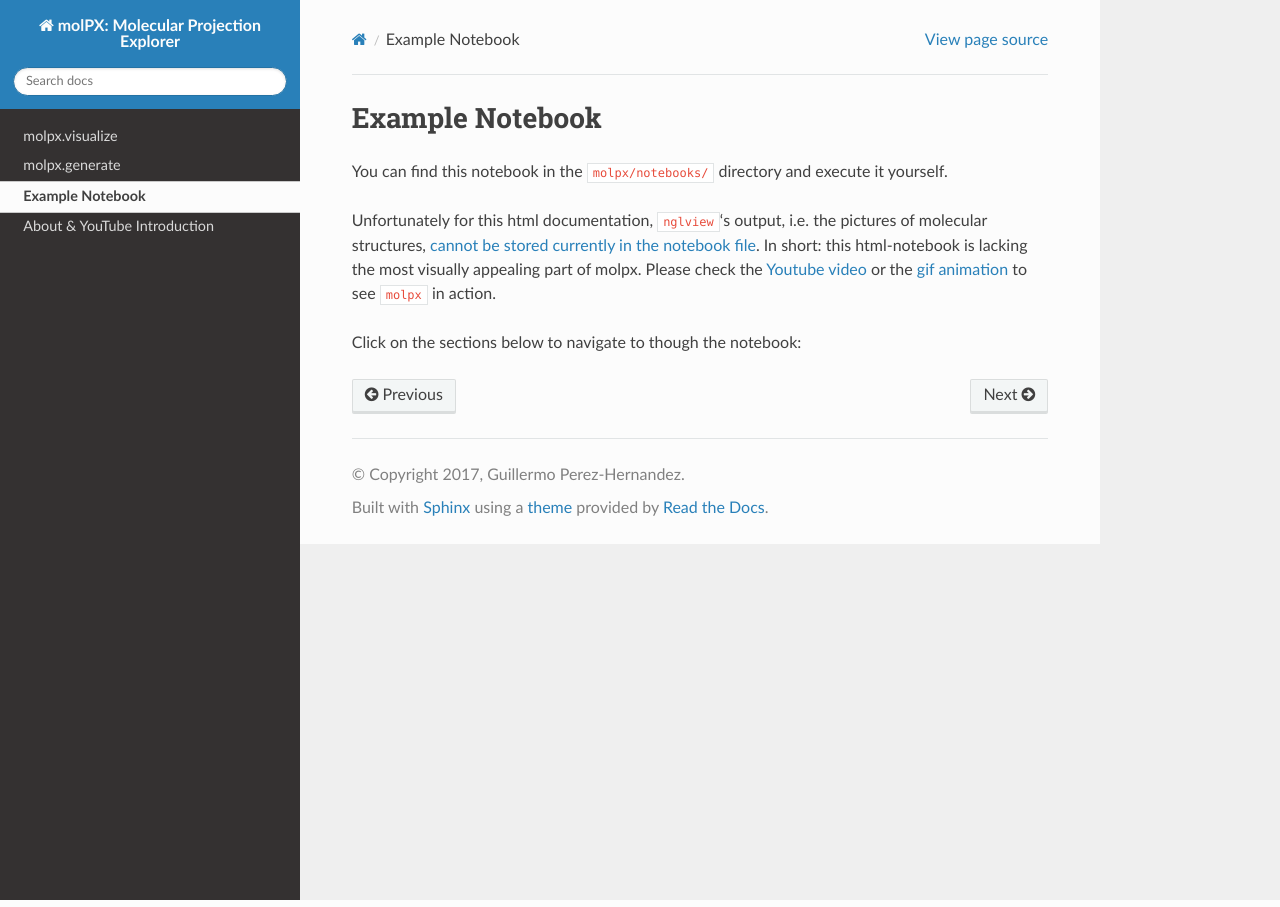
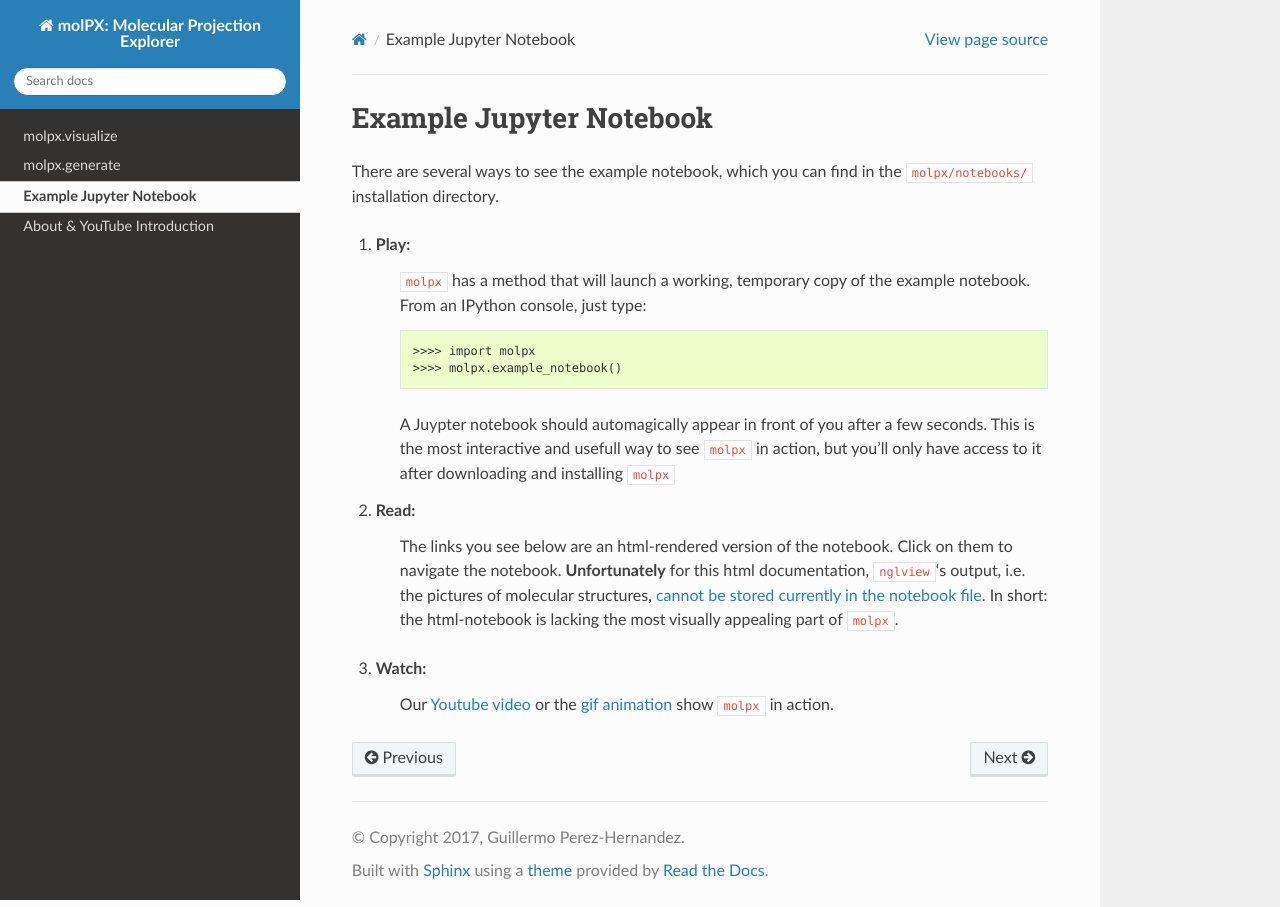
Before and after one commit to markovmodel/molPX, a Sphinx documentation site: the page built from doc/source/index_notebooks.rst, in a window 1280 px wide. Built offline with Sphinx 7.4.7 and the Read the Docs theme 2.0.0, drawn with Linux system fonts in a browser that asks for light colours; pages that are not in the unit, such as notebooks, are missing from menus; the version number could not be read and is left out.

Commit message:
[docs] pimped index_notebooks.rs[docs] pimped index_notebooks.rstt

```diff
--- a/doc/source/index_notebooks.rst
+++ b/doc/source/index_notebooks.rst
@@ -3,17 +3,36 @@
    You can adapt this file completely to your liking, but it should at least
    contain the root `toctree` directive.
 
-Example Notebook
-==================
-You can find this notebook in the ``molpx/notebooks/`` directory and execute it yourself.
+Example Jupyter Notebook
+========================
 
-Unfortunately for this html documentation, ``nglview``‘s output, i.e. the pictures of molecular structures,
-`cannot be stored currently in the notebook file
-<https://github.com/ipython/ipywidgets/issues/754#issuecomment-267814374>`_. In short: this html-notebook is lacking the most visually appealing part of molpx. Please check the :doc:`Youtube video </about>`  or the :doc:`gif animation </index>` to see ``molpx`` in action.
+There are several ways to see the example notebook, which you can find in the ``molpx/notebooks/``
+installation directory.
 
-Click on the sections below to navigate to though the notebook:
+1. Play:
+    ``molpx`` has a method that will launch a working, temporary copy of the example notebook.
+    From an IPython console, just type::
+
+    >>>> import molpx
+    >>>> molpx.example_notebook()
+
+    A Juypter notebook should automagically appear in front of you after a few seconds. This is the most interactive and
+    usefull way to see ``molpx`` in action, but you'll only have access to it after downloading and installing ``molpx``
+
+
+
+2. Read:
+    The links you see below are an html-rendered version of the notebook.
+    Click on them    to navigate the notebook. **Unfortunately** for this html documentation, ``nglview``‘s output,
+    i.e. the pictures of molecular structures, `cannot be stored currently in the notebook file
+    <https://github.com/ipython/ipywidgets/issues/754#issuecomment-267814374>`_. In short: the html-notebook is
+    lacking the most visually appealing part of ``molpx``.
 
 .. toctree::
    :maxdepth: 1
 
    Projection_Explorer_Copy.ipynb
+
+
+3. Watch:
+    Our :doc:`Youtube video </about>`  or the :doc:`gif animation </index>` show ``molpx`` in action.
```
